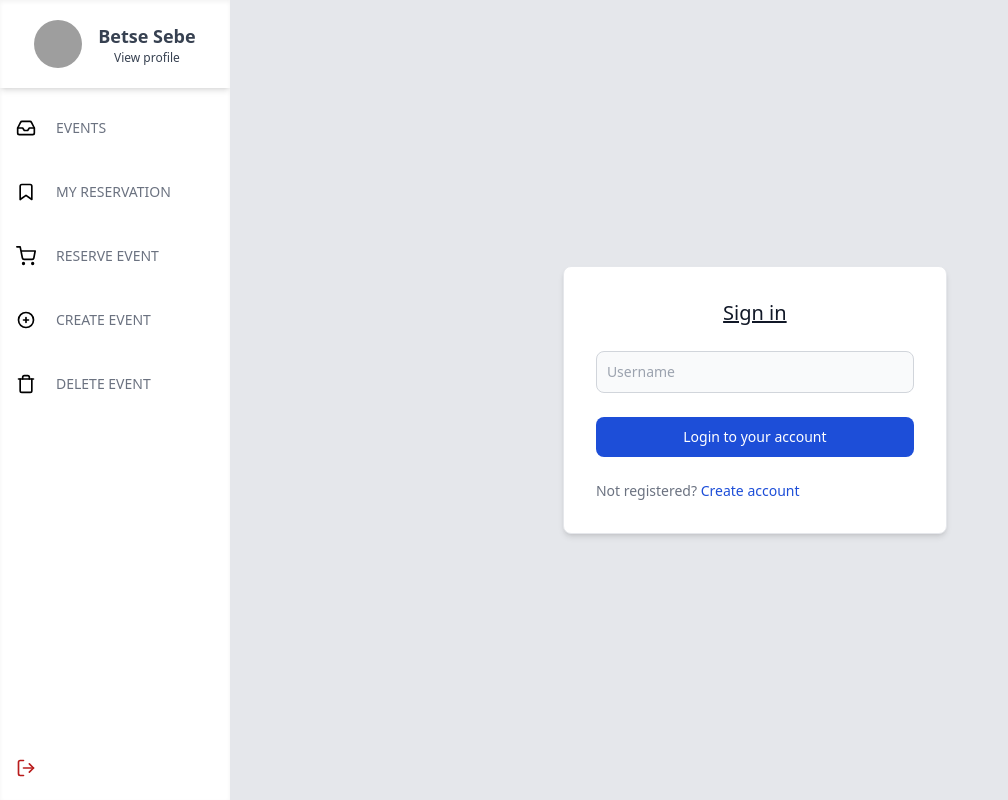
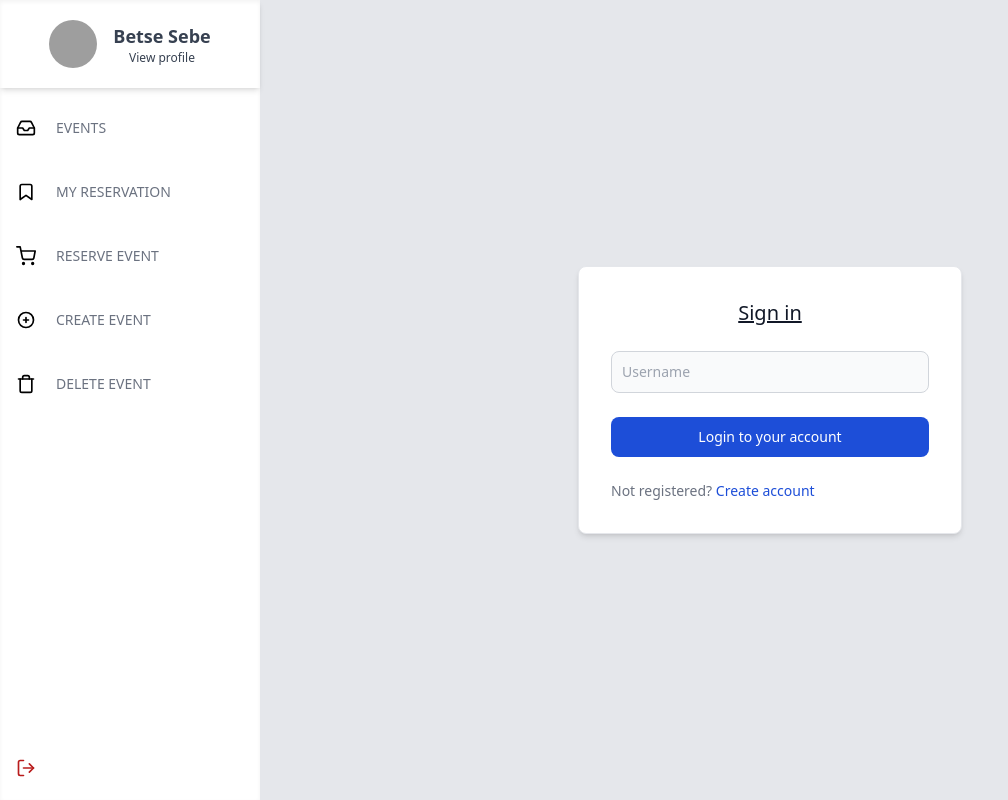
Before and after one commit to betses/Final-capstone--frontend, a React (Vite) app: page /login in a window 1280 px wide. Shown: the whole page, without its empty margins (0-1008 px from the left). Built offline with nearby package versions, Linux system fonts and the light colour scheme; grey boxes are pictures that could not be loaded.

Commit message:
add scroll feature to the cards on events page

```diff
--- a/src/component/sidenav/sidenav.jsx
+++ b/src/component/sidenav/sidenav.jsx
@@ -16,7 +16,7 @@ function Sidenav() {
   ];
 
   return (
-    <aside className="flex flex-col items-center bg-white text-gray-700 shadow-inner md:items-start md:overflow-hidden">
+    <aside className="flex flex-col items-center bg-white text-gray-700 shadow-inner md:items-start ">
       <div className="flex md:flex-col lg:flex-row md:w-full justify-center items-center px-2 py-5 space-x-4 shadow-md">
         <img src="https://cdn.icon-icons.com/icons2/1378/PNG/512/avatardefault_92824.png" alt="" className="w-10 h-10 md:w-12 md:h-12 rounded-full" />
         <div className="hidden md:block">
--- a/src/redux/login/user.js
+++ b/src/redux/login/user.js
@@ -23,5 +23,4 @@ const userReducer = (state = user, action) => {
   }
 };
 
-
 export default userReducer;
--- a/src/redux/login/userAuth.js
+++ b/src/redux/login/userAuth.js
@@ -18,7 +18,6 @@ export const createUser = (data) => (dispatch) => {
     headers: { 'Content-Type': 'application/json' },
     body: JSON.stringify(data),
   }).then(async (response) => {
-
     if (response.status === 201) {
       const final = await response.json();
 
```
Also changed, not shown: src/component/scrollable/scrollable.jsx (added, +7 -0 lines).
